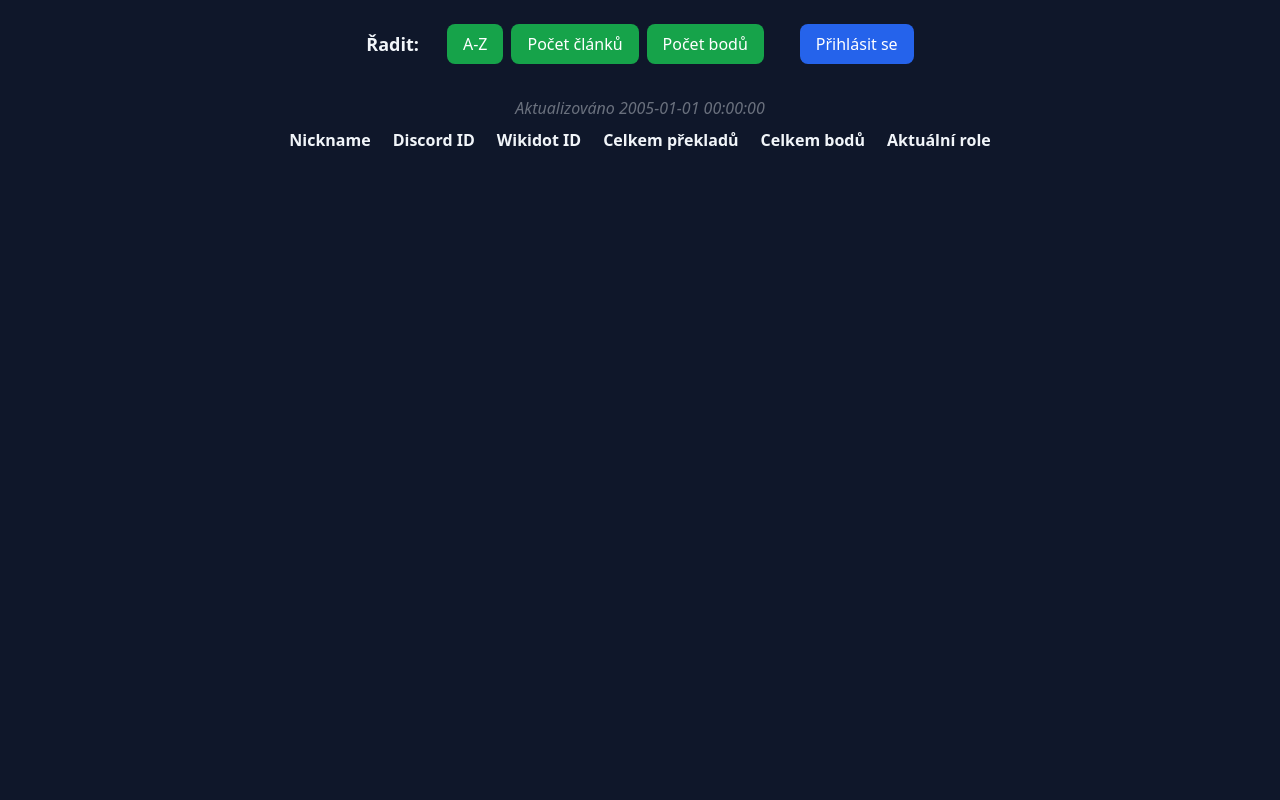
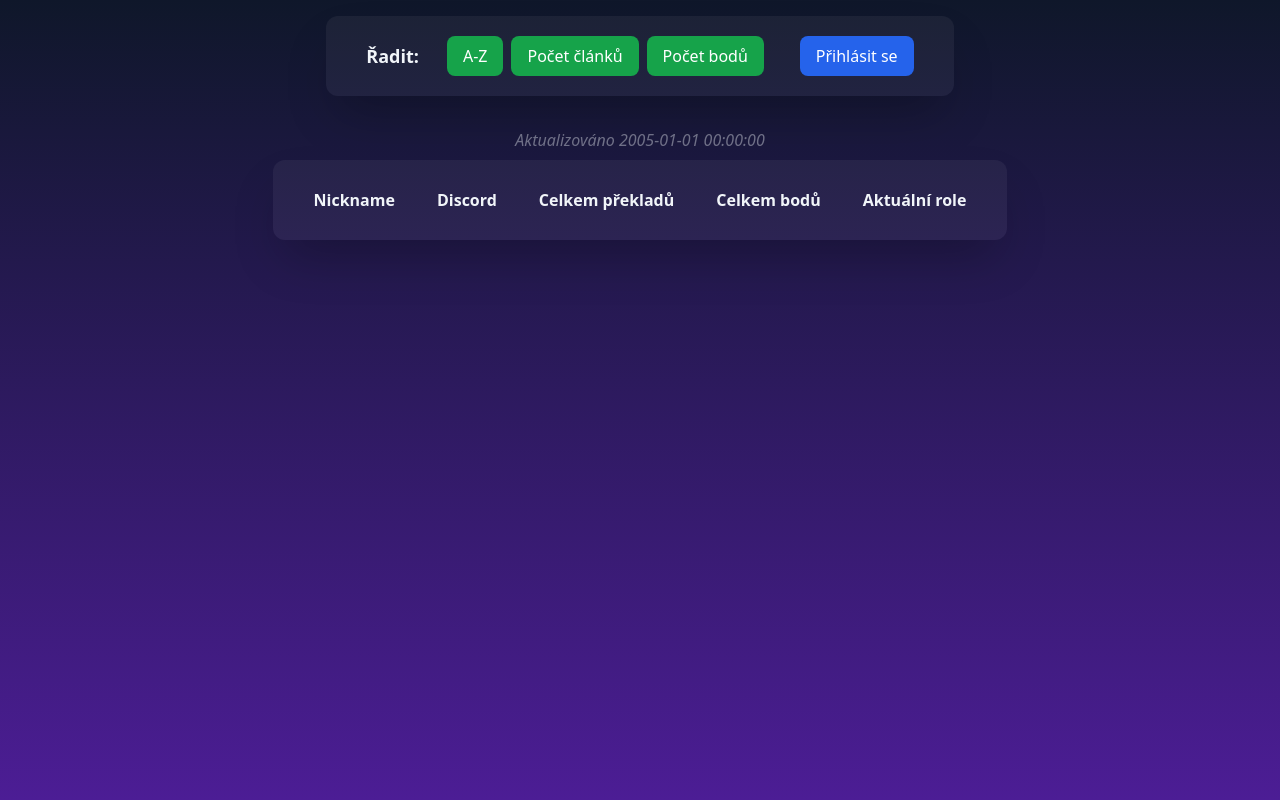
Before and after one commit to scp-cs/translatordb_web, a Flask app: page / in a window 1280 px wide. Run offline with Flask 3, Linux system fonts and the light colour scheme; lists and menus that the app fills with data are empty.

Commit message:
Style updates

```diff
--- a/static/css/style.css
+++ b/static/css/style.css
@@ -620,6 +625,14 @@ video {
 
 .mr-6 {
   margin-right: 1.5rem;
+}
+
+.mr-4 {
+  margin-right: 1rem;
+}
+
+.mt-2 {
+  margin-top: 0.5rem;
 }
 
 .block {
@@ -709,6 +793,11 @@ video {
 
 .border-spacing-x-12 {
   --tw-border-spacing-x: 3rem;
+  border-spacing: var(--tw-border-spacing-x) var(--tw-border-spacing-y);
+}
+
+.border-spacing-x-10 {
+  --tw-border-spacing-x: 2.5rem;
   border-spacing: var(--tw-border-spacing-x) var(--tw-border-spacing-y);
 }
 
@@ -802,6 +899,18 @@ video {
 
 .rounded-lg {
   border-radius: 0.5rem;
+}
+
+.rounded-\[50\%\] {
+  border-radius: 50%;
+}
+
+.rounded {
+  border-radius: 0.25rem;
+}
+
+.rounded-xl {
+  border-radius: 0.75rem;
 }
 
 .border-2 {
@@ -894,24 +1003,85 @@ video {
   background-color: transparent;
 }
 
-.bg-green-500 {
+.bg-white {
   --tw-bg-opacity: 1;
-  background-color: rgb(34 197 94 / var(--tw-bg-opacity));
+  background-color: rgb(255 255 255 / var(--tw-bg-opacity));
 }
 
-.bg-blue-500 {
-  --tw-bg-opacity: 1;
-  background-color: rgb(59 130 246 / var(--tw-bg-opacity));
+.bg-opacity-5 {
+  --tw-bg-opacity: 0.05;
 }
 
-.bg-red-500 {
-  --tw-bg-opacity: 1;
-  background-color: rgb(239 68 68 / var(--tw-bg-opacity));
+.bg-gradient-to-b {
+  background-image: linear-gradient(to bottom, var(--tw-gradient-stops));
 }
 
-.bg-green-400 {
-  --tw-bg-opacity: 1;
-  background-color: rgb(74 222 128 / var(--tw-bg-opacity));
+.from-orange-400 {
+  --tw-gradient-from: #fb923c;
+  --tw-gradient-to: rgb(251 146 60 / 0);
+  --tw-gradient-stops: var(--tw-gradient-from), var(--tw-gradient-to);
+}
+
+.from-orange-700 {
+  --tw-gradient-from: #c2410c;
+  --tw-gradient-to: rgb(194 65 12 / 0);
+  --tw-gradient-stops: var(--tw-gradient-from), var(--tw-gradient-to);
+}
+
+.from-orange-900 {
+  --tw-gradient-from: #7c2d12;
+  --tw-gradient-to: rgb(124 45 18 / 0);
+  --tw-gradient-stops: var(--tw-gradient-from), var(--tw-gradient-to);
+}
+
+.from-green-900 {
+  --tw-gradient-from: #14532d;
+  --tw-gradient-to: rgb(20 83 45 / 0);
+  --tw-gradient-stops: var(--tw-gradient-from), var(--tw-gradient-to);
+}
+
+.from-blue-900 {
+  --tw-gradient-from: #1e3a8a;
+  --tw-gradient-to: rgb(30 58 138 / 0);
+  --tw-gradient-stops: var(--tw-gradient-from), var(--tw-gradient-to);
+}
+
+.from-slate-900 {
+  --tw-gradient-from: #0f172a;
+  --tw-gradient-to: rgb(15 23 42 / 0);
+  --tw-gradient-stops: var(--tw-gradient-from), var(--tw-gradient-to);
+}
+
+.to-purple-700 {
+  --tw-gradient-to: #7e22ce;
+}
+
+.to-purple-900 {
+  --tw-gradient-to: #581c87;
+}
+
+.to-violet-900 {
+  --tw-gradient-to: #4c1d95;
+}
+
+.bg-cover {
+  background-size: cover;
+}
+
+.bg-fixed {
+  background-attachment: fixed;
+}
+
+.bg-local {
+  background-attachment: local;
+}
+
+.bg-scroll {
+  background-attachment: scroll;
+}
+
+.bg-no-repeat {
+  background-repeat: no-repeat;
 }
 
 .p-10 {
@@ -951,8 +1121,22 @@ video {
   padding-bottom: 1.5rem;
 }
 
+.py-5 {
+  padding-top: 1.25rem;
+  padding-bottom: 1.25rem;
+}
+
+.py-8 {
+  padding-top: 2rem;
+  padding-bottom: 2rem;
+}
+
 .pb-6 {
   padding-bottom: 1.5rem;
+}
+
+.pb-4 {
+  padding-bottom: 1rem;
 }
 
 .text-center {
@@ -1048,6 +1214,30 @@ video {
 
 .opacity-40 {
   opacity: 0.4;
+}
+
+.shadow-lg {
+  --tw-shadow: 0 10px 15px -3px rgb(0 0 0 / 0.1), 0 4px 6px -4px rgb(0 0 0 / 0.1);
+  --tw-shadow-colored: 0 10px 15px -3px var(--tw-shadow-color), 0 4px 6px -4px var(--tw-shadow-color);
+  box-shadow: var(--tw-ring-offset-shadow, 0 0 #0000), var(--tw-ring-shadow, 0 0 #0000), var(--tw-shadow);
+}
+
+.shadow-2xl {
+  --tw-shadow: 0 25px 50px -12px rgb(0 0 0 / 0.25);
+  --tw-shadow-colored: 0 25px 50px -12px var(--tw-shadow-color);
+  box-shadow: var(--tw-ring-offset-shadow, 0 0 #0000), var(--tw-ring-shadow, 0 0 #0000), var(--tw-shadow);
+}
+
+.backdrop-blur-lg {
+  --tw-backdrop-blur: blur(16px);
+  -webkit-backdrop-filter: var(--tw-backdrop-blur) var(--tw-backdrop-brightness) var(--tw-backdrop-contrast) var(--tw-backdrop-grayscale) var(--tw-backdrop-hue-rotate) var(--tw-backdrop-invert) var(--tw-backdrop-opacity) var(--tw-backdrop-saturate) var(--tw-backdrop-sepia);
+          backdrop-filter: var(--tw-backdrop-blur) var(--tw-backdrop-brightness) var(--tw-backdrop-contrast) var(--tw-backdrop-grayscale) var(--tw-backdrop-hue-rotate) var(--tw-backdrop-invert) var(--tw-backdrop-opacity) var(--tw-backdrop-saturate) var(--tw-backdrop-sepia);
+}
+
+.backdrop-blur-xl {
+  --tw-backdrop-blur: blur(24px);
+  -webkit-backdrop-filter: var(--tw-backdrop-blur) var(--tw-backdrop-brightness) var(--tw-backdrop-contrast) var(--tw-backdrop-grayscale) var(--tw-backdrop-hue-rotate) var(--tw-backdrop-invert) var(--tw-backdrop-opacity) var(--tw-backdrop-saturate) var(--tw-backdrop-sepia);
+          backdrop-filter: var(--tw-backdrop-blur) var(--tw-backdrop-brightness) var(--tw-backdrop-contrast) var(--tw-backdrop-grayscale) var(--tw-backdrop-hue-rotate) var(--tw-backdrop-invert) var(--tw-backdrop-opacity) var(--tw-backdrop-saturate) var(--tw-backdrop-sepia);
 }
 
 .transition-all {
--- a/templates/base.j2
+++ b/templates/base.j2
@@ -1,5 +1,5 @@
 <!DOCTYPE html>
-<html lang="en">
+<html lang="en" class="">
 <head>
     <meta charset="UTF-8">
     <meta http-equiv="X-UA-Compatible" content="IE=edge">
@@ -10,7 +10,7 @@
     {% block head %}
     {% endblock head %}
 </head>
-<body class="text-slate-100 bg-slate-900">
+<body class="text-slate-100 bg-gradient-to-b from-slate-900 to-violet-900 bg-no-repeat bg-fixed">
     {% block content %}
     {% endblock content %}
     {% include 'flashmessage.j2' %}
--- a/templates/users.j2
+++ b/templates/users.j2
@@ -2,7 +2,7 @@
 
 {% block content %}
 <div class="flex flex-col items-center justify-center w-auto p-2">
-    <div class="flex flex-col items-center w-full mt-4 mb-8 md:w-auto md:flex-row">
+    <div class="flex flex-col items-center w-full mt-4 mb-8 md:w-auto md:flex-row shadow-2xl rounded-xl py-5 mt-2 bg-white bg-opacity-5 px-10">
     <h2 class="text-lg font-bold md:mr-6">Řadit:</h2>
     <a href="{{url_for('index', sort='az')}}" class="w-4/5 my-2 bg-green-600 hover:bg-green-500 md:w-auto md:my-0 md:mx-1 btn-rounded">A-Z</a>
     <a href="{{url_for('index', sort='count')}}" class="w-4/5 my-2 bg-green-600 hover:bg-green-500 md:my-0 md:w-auto md:mx-1 btn-rounded">Počet článků</a>
@@ -15,12 +15,11 @@
     {% endif %}
     </div>
     <div class="italic opacity-40">Aktualizováno {{lastupdate}}</div>
-    <table class="w-full text-center border-separate table-auto md:w-auto border-spacing-x-5">
+    <table class="w-full text-center border-separate table-auto md:w-auto border-spacing-x-10 shadow-2xl rounded-xl py-5 mt-2 bg-white bg-opacity-5">
     <thead>
         <tr class="border-b-2 border-black">
             <th>Nickname</th>
-            <th>Discord ID</th>
-            <th>Wikidot ID</th>
+            <th>Discord</th>
             <th>Celkem překladů</th>
             <th>Celkem bodů</th>
             <th>Aktuální role</th>
@@ -33,8 +32,11 @@
         {% for user in users %}
         <tr class="h-10 p-4" id="u-{{user.id}}">
             <td data-label="Přezdívka">{{ user.nickname }}</td>
-            <td data-label="Discord ID">{{ user.discord }}</td>
-            <td data-label="Wikidot ID">{{ user.wikidot }}</td>
+            <td data-label="Discord ID">
+            {% if user.discord %}
+            <img class="w-8 h-8 rounded-[50%] inline md:mr-4" src={{ url_for('get_avatar', uid=(user.discord or 0)) }}>
+            {{ user.display or user.discord }}
+            {% endif %}</td>
             <td data-label="Počet překladů">{{ user.count }}</td>
             <td data-label="Počet bodů">{{ "%.1f" % user.points }}</td>
             <td data-label="Role">{{get_user_role(user.points)}}</td>
```
Also changed, not shown: other parts of static/css/style.css (+92 -18 lines), templates/user.j2 (+10 -2 lines), static/discord_default.png (added).
